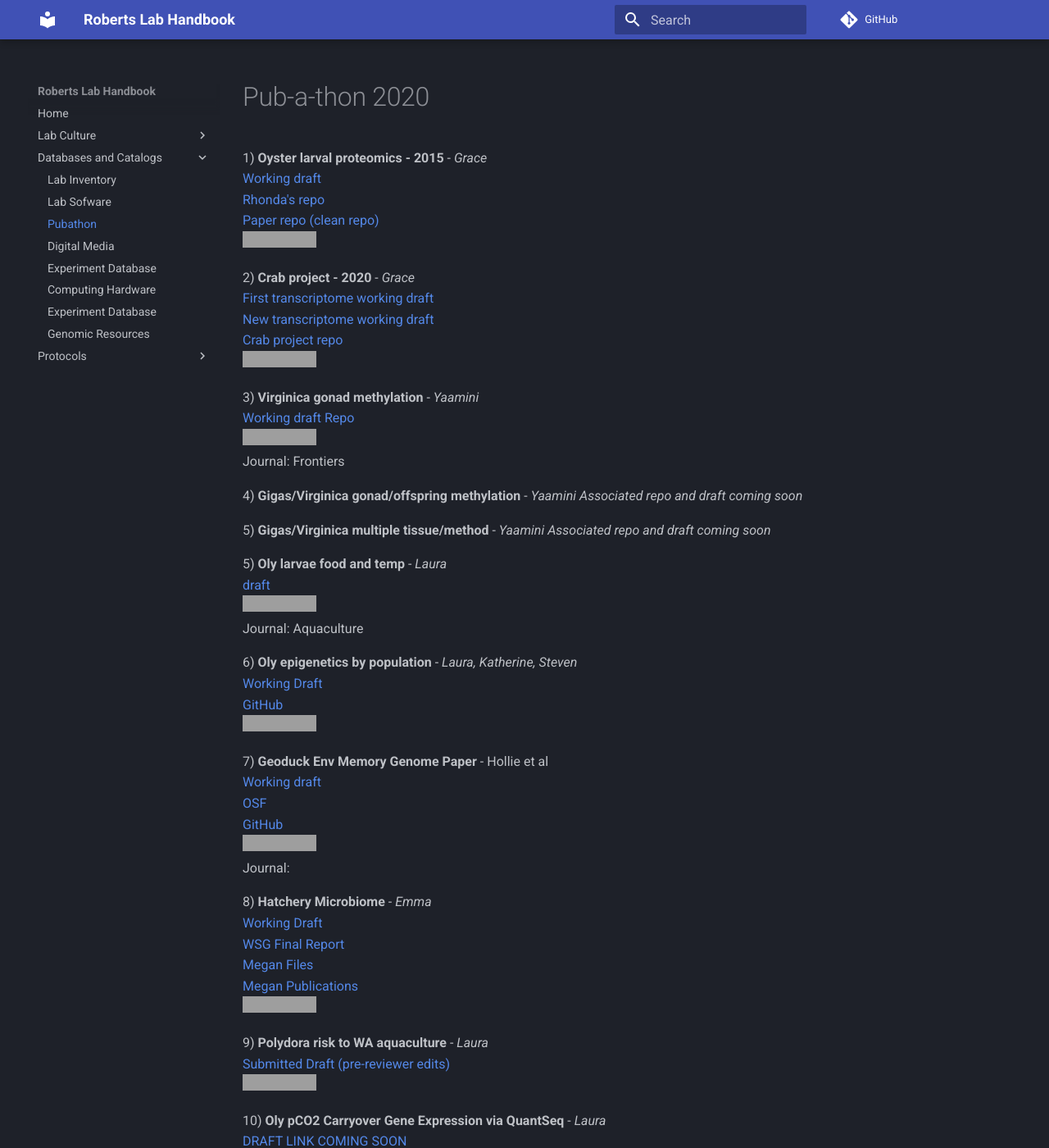
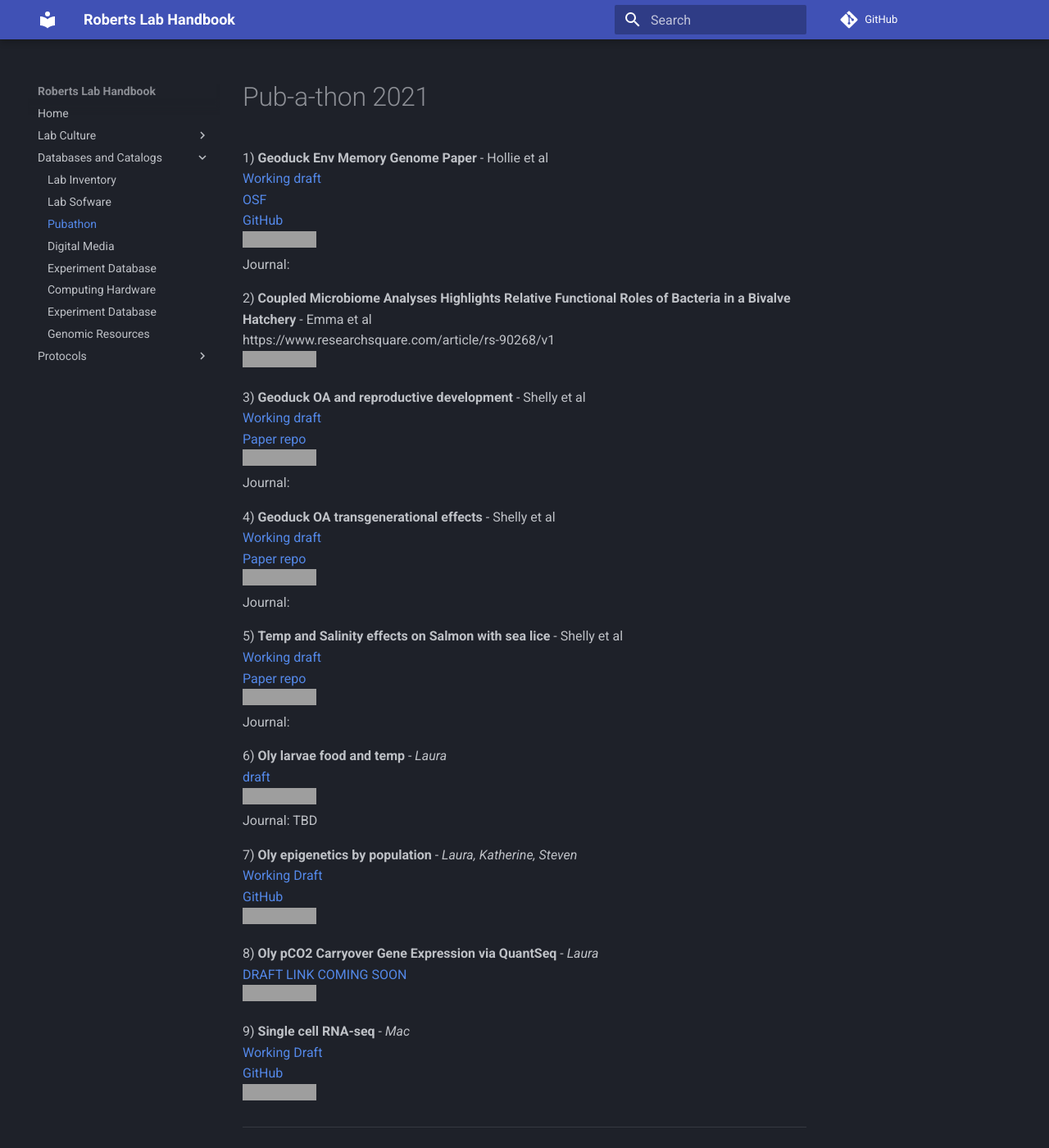
Before and after one commit to RobertsLab/resources, an MkDocs documentation site: the page built from docs/Pubathon.md, in a window 1280 px wide and 1400 px high. Shown: the whole window at 82% size. Built offline with MkDocs 1.6.1 and Material for MkDocs 9.7.7, drawn with Linux system fonts in a browser that asks for light colours; comment, search, counter and statistics services are not loaded; grey boxes are pictures that could not be loaded.

Commit message:
Update Pubathon.md

```diff
--- a/docs/Pubathon.md
+++ b/docs/Pubathon.md
@@ -1,3 +1,56 @@
+# Pub-a-thon 2021
+
+1) **Geoduck Env Memory Genome Paper** - Hollie et al
+[Working draft](https://docs.google.com/document/d/10Wmr_ceODWreZfS8WPekvoBwD2xEqlq28iSitapHTHA/edit)
+[OSF](https://osf.io/yem8n/)
+[GitHub](https://github.com/hputnam/Geoduck_Meth)
+![status](https://img.shields.io/badge/pub--a--thon%20status-in%20progress-orange.svg)
+Journal:
+
+2) **Coupled Microbiome Analyses Highlights Relative Functional Roles of Bacteria in a Bivalve Hatchery** - Emma et al
+https://www.researchsquare.com/article/rs-90268/v1
+![status](https://img.shields.io/badge/pub--a--thon%20status-submitted-green.svg)
+
+3) **Geoduck OA and reproductive development** - Shelly et al
+[Working draft](https://docs.google.com/document/d/1YRoMQprj-cUQzBWzJ9lwSXrLbU3UYlutvDPb2QNlcMQ/edit)
+[Paper repo](https://github.com/shellytrigg/paper-GeoduckReproDev_pH)
+![status](https://img.shields.io/badge/pub--a--thon%20status-in%20progress-orange.svg)
+Journal:
+
+4) **Geoduck OA transgenerational effects** - Shelly et al
+[Working draft](https://docs.google.com/document/d/1aIho7R27-cXpDpuRKlQY_p-3Bi7-HlZMNQcTtH_bigI/edit)
+[Paper repo](https://github.com/shellytrigg/paper-GeoduckTransgen_var.pH)
+![status](https://img.shields.io/badge/pub--a--thon%20status-in%20progress-orange.svg)
+Journal:
+
+5) **Temp and Salinity effects on Salmon with sea lice** - Shelly et al
+[Working draft](https://docs.google.com/document/d/1BJiqCxBNu4nk1PmfB3TC9gjyU5WTciRStQPSKUYVnug/edit)
+[Paper repo](https://github.com/shellytrigg/Salmon_sealice)
+![status](https://img.shields.io/badge/pub--a--thon%20status-in%20progress-orange.svg)
+Journal:
+
+6) **Oly larvae food and temp** - _Laura_
+[draft](https://docs.google.com/document/d/1ELHOIK-iJ1UgnKi9aF_SdoqmLVe2UM9bi2G-fOuQ3RA/edit?usp=sharing)
+![status](https://img.shields.io/badge/pub--a--thon%20status-in%20progress-orange.svg)
+Journal: TBD
+
+7) **Oly epigenetics by population** - _Laura, Katherine, Steven_
+[Working Draft](https://docs.google.com/document/d/1HKIAAIzJ2-t86US8GY5PD12z7aNsKZSnt25u8QJOiaY/edit?usp=sharing)
+[GitHub](https://github.com/sr320/paper-oly-mbdbs-gen)
+![status](https://img.shields.io/badge/pub--a--thon%20status-in%20progress-orange.svg)
+
+8) **Oly pCO2 Carryover Gene Expression via QuantSeq** - _Laura_
+[DRAFT LINK COMING SOON]()
+![status](https://img.shields.io/badge/pub--a--thon%20status-early%20draft-yellow.svg)
+
+9) **Single cell RNA-seq** - _Mac_
+[Working Draft](https://docs.google.com/document/d/1GCqD_4S4TlIMhTGUpCOzE29-FqbBzPrJ3yyT4V2ONb0/edit)
+[GitHub](cccc)
+![status](https://img.shields.io/badge/pub--a--thon%20status-in%20progress-orange.svg)
+
+
+---
+
 # Pub-a-thon 2020
 
 1) **Oyster larval proteomics - 2015**  -   _Grace_
```
